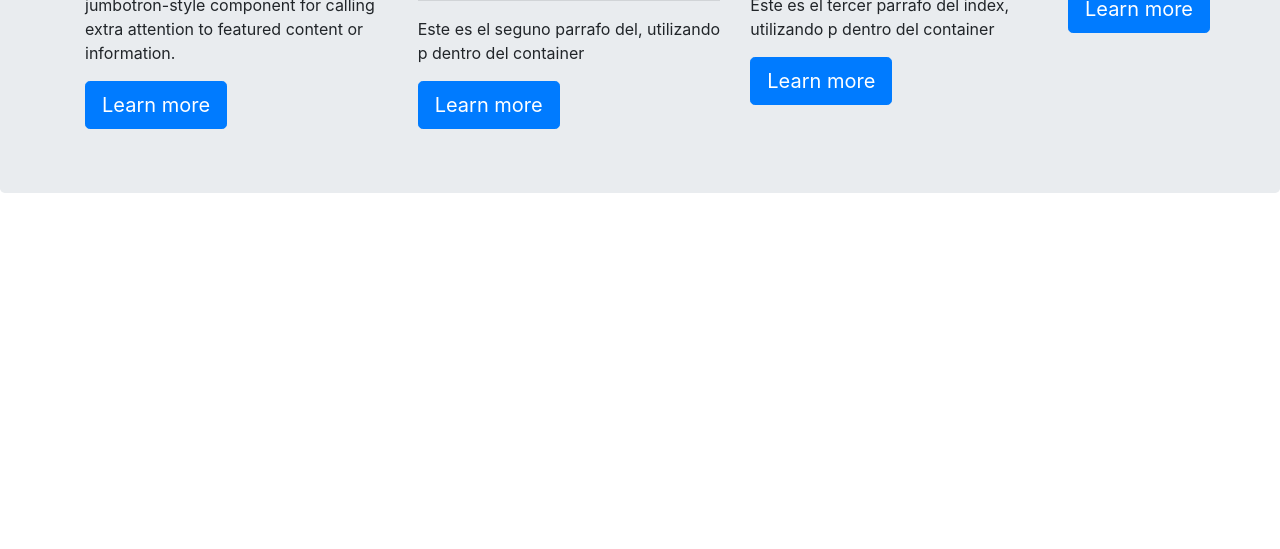
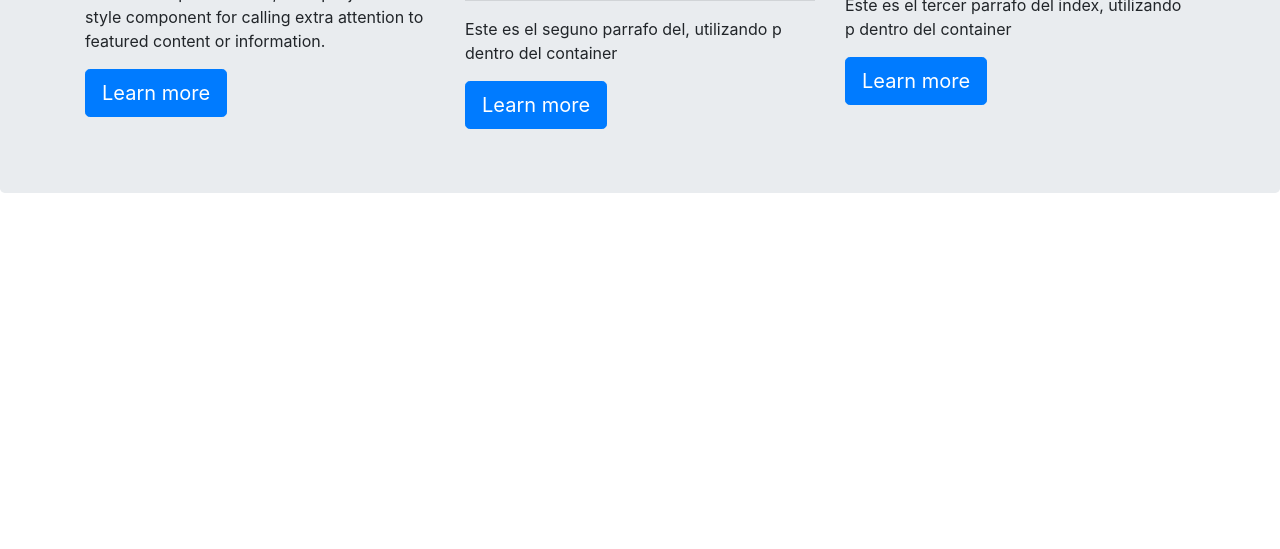
Before and after one commit to OscarRiveros/PracticaFullStackWeb, a website: page index.html in a window 1280 px wide. Shown: the part 251-800 px from the top of the page. Drawn offline with nearby package versions, Linux system fonts and the light colour scheme.

Commit message:
probando otra vez

```diff
--- a/index.html
+++ b/index.html
@@ -49,8 +49,6 @@
             <a class="btn btn-primary btn-lg" href="#" role="button"
                 >Learn more</a>
           </div>
-          <a class="btn btn-primary btn-lg" href="#" role="button"
-                >Learn more</a>
         </div>
       </div>
     </div>
```
